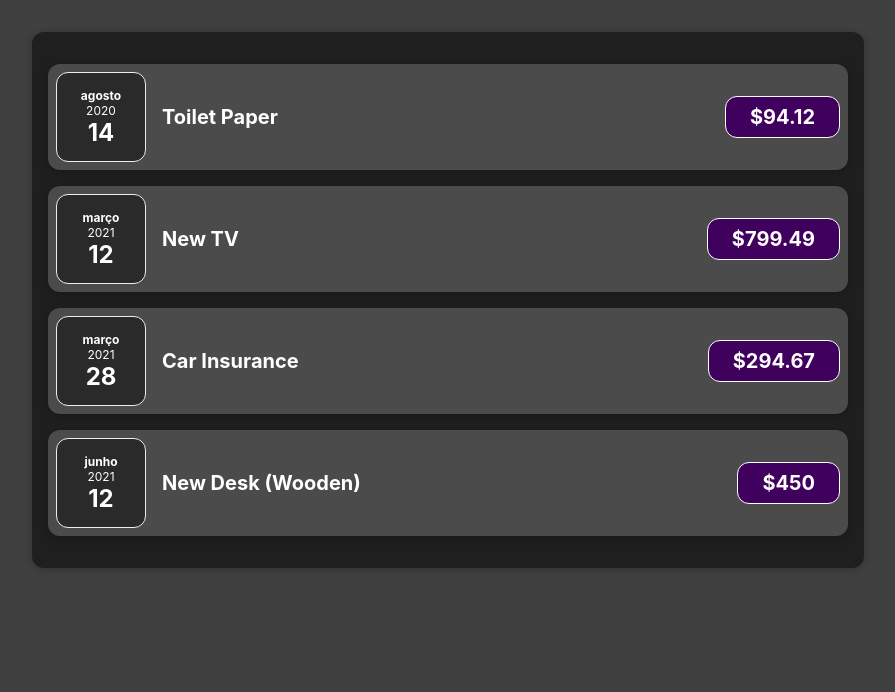
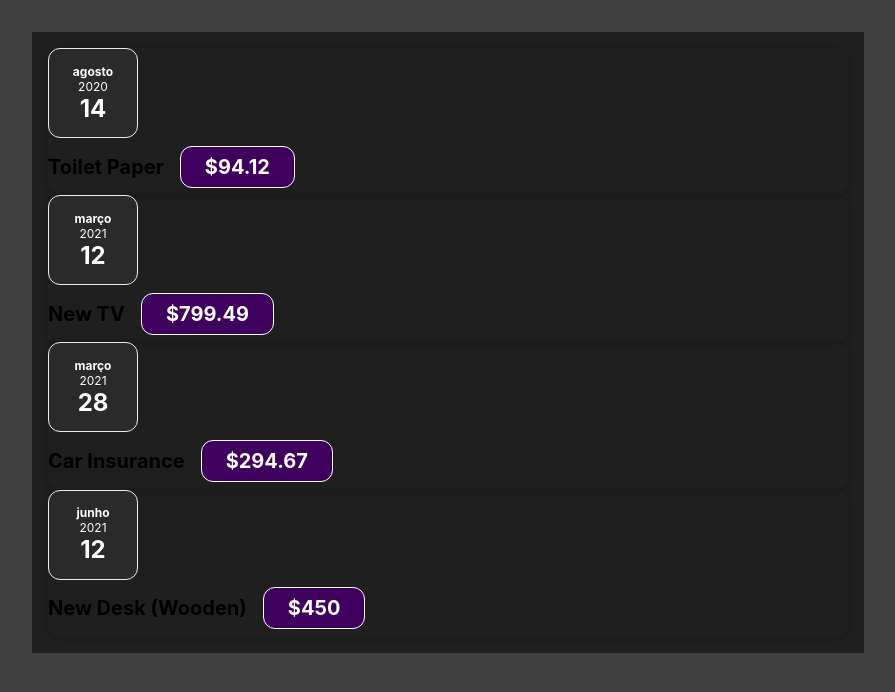
Before and after one commit to marcosJuniorPassarella/annual-expenses, a React (Create React App) app: page / in a window 1280 px wide. Shown: the top 692 px of the page, without its empty margins (192-1087 px from the left). Built offline with nearby package versions, Linux system fonts and the light colour scheme.

Commit message:
Rendered template using props.children

```diff
--- a/public/index.html
+++ b/public/index.html
@@ -24,7 +24,7 @@
       work correctly both with client-side routing and a non-root public URL.
       Learn how to configure a non-root public URL by running `npm run build`.
     -->
-    <title>React App</title>
+    <title>Annual Expenses</title>
   </head>
   <body>
     <noscript>You need to enable JavaScript to run this app.</noscript>
--- a/src/components/Card/Card.tsx
+++ b/src/components/Card/Card.tsx
@@ -1,5 +1,7 @@
 import "./Card.css";
 
 export default function Card(props: any) {
+  // ao passar props.children como abaixo, é possível
+  // renderizar o conteúdo que for colocado entre chaves no template
   return <div className="card"> {props.children} </div>;
 }
--- a/src/components/ExpenseItem/ExpenseItem.css
+++ b/src/components/ExpenseItem/ExpenseItem.css
@@ -2,10 +2,8 @@
   display: flex;
   justify-content: space-between;
   align-items: center;
-  box-shadow: 0 2px 8px rgba(0, 0, 0, 0.25);
   padding: 0.5rem;
   margin: 1rem 0;
-  border-radius: 12px;
   background-color: #4b4b4b;
 }
 
--- a/src/components/ExpenseItem/ExpenseItem.tsx
+++ b/src/components/ExpenseItem/ExpenseItem.tsx
@@ -1,5 +1,6 @@
 import "./ExpenseItem.css";
 import ExpenseDate from "../ExpenseDate/ExpenseDate";
+import Card from "../Card/Card";
 
 interface ExpenseItemProps {
   title: string;
@@ -9,12 +10,12 @@ interface ExpenseItemProps {
 
 export default function ExpenseItem({ title, date, amount }: ExpenseItemProps) {
   return (
-    <div className="expense-item">
+    <Card className="expense-item">
       <ExpenseDate date={date} />
       <div className="expense-item__description">
         <h2>{title}</h2>
         <div className="expense-item__price"> ${amount} </div>
       </div>
-    </div>
+    </Card>
   );
 }
--- a/src/components/Expenses/Expenses.css
+++ b/src/components/Expenses/Expenses.css
@@ -4,6 +4,4 @@
   margin: 2rem auto;
   width: 50rem;
   max-width: 95%;
-  border-radius: 12px;
-  box-shadow: 0 1px 8px rgba(0, 0, 0, 0.25);
 }
```
